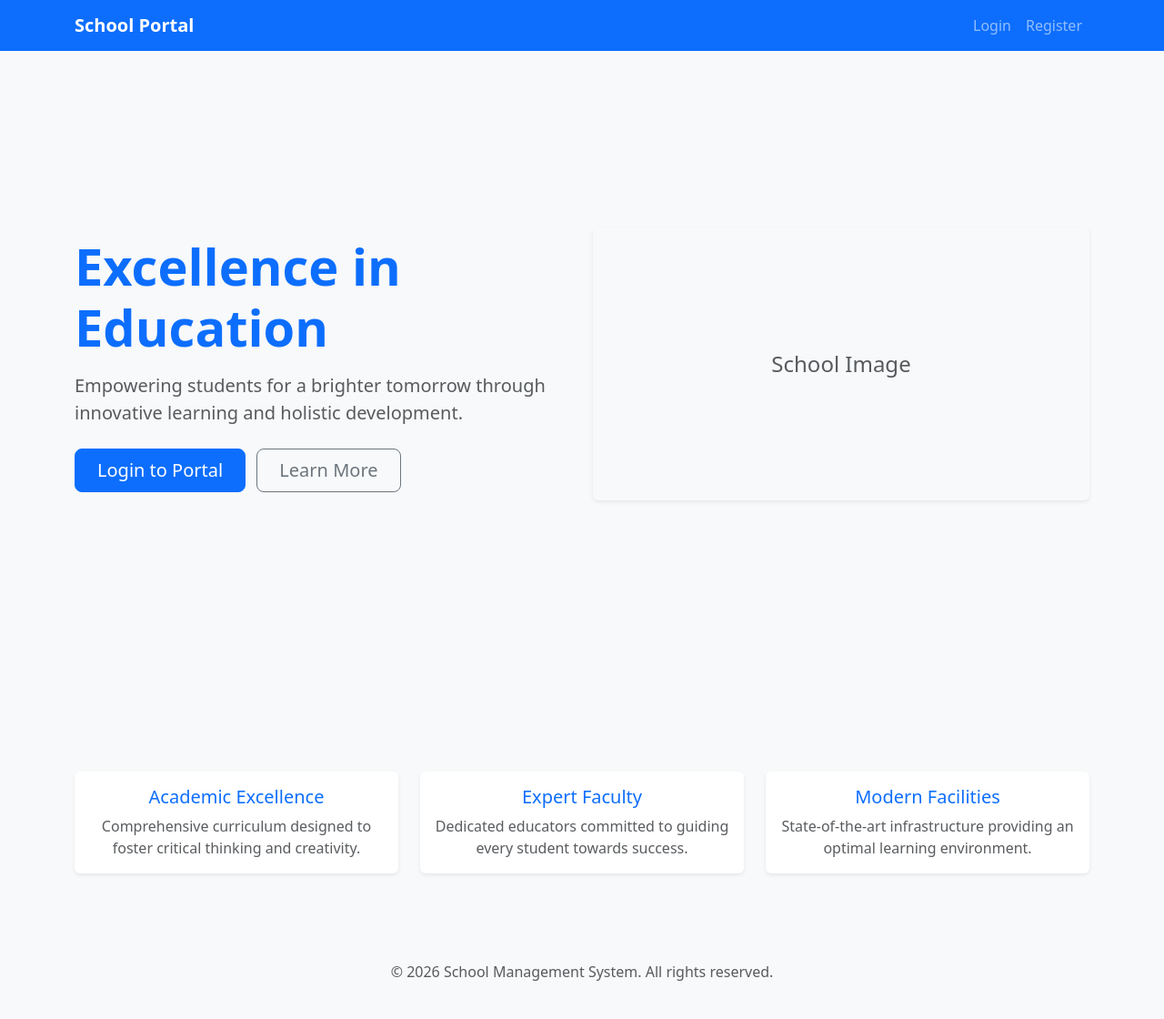
After one commit to webdevdinajpur/simple-user-rest-api, a Node server app: template views/index.ejs in a window 1280 px wide. The commit adds this page. Shown: the whole page at 91% size. Run offline with Node 20, Linux system fonts and the light colour scheme; the template is opened without the code that fills it, so the values that code supplies are empty; some libraries are stand-ins or nearby versions.

Commit message:
feat: Initialize project foundation, MVC architecture, and authentication
- Added required dependencies: helmet, express-rate-limit, connect-mongo, express-validator, multer
- Configured MongoDB connection and session management
- Restructured app into MVC (models, views, controllers, routes, middlewares, services)
- Updated User and Student models with extensive fields and timestamps
- Implemented AuthService and role-based AuthMiddleware
- Created basic public homepage and layout views using EJS and Bootstrap 5.3
- Added automated integration tests for authentication flow using Jest and Supertest

Co-authored-by: webdevdinajpur <245522734+webdevdinajpur@users.noreply.github.com>

```diff
--- a/app.js
+++ b/app.js
@@ -3,19 +3,34 @@ const express = require('express');
 const cors = require('cors');
 const bodyParser = require('body-parser');
 const session = require('express-session');
+const MongoStore = require('connect-mongo').MongoStore;
 const mongoose = require('mongoose');
 const path = require('path');
+const helmet = require('helmet');
+const rateLimit = require('express-rate-limit');
 
 // Route files
 const indexRoute = require('./routes/index.route.js');
 const studentRoute = require('./routes/student.route.js');
+const authRoute = require('./routes/auth.route.js');
 
 // Database connection
-mongoose.connect('mongodb://127.0.0.1:27017/school')
-  .then(() => console.log('MongoDB connected to school db'))
-  .catch(err => console.error('MongoDB connection error:', err));
+const MONGODB_URI = process.env.MONGODB_URI || 'mongodb://127.0.0.1:27017/school';
+if (process.env.NODE_ENV !== 'test') {
+    mongoose.connect(MONGODB_URI)
+      .then(() => console.log('MongoDB connected to school db'))
+      .catch(err => console.error('MongoDB connection error:', err));
+}
 
 const app = express();
+
+// Security and Rate Limiting
+app.use(helmet());
+const limiter = rateLimit({
+    windowMs: 15 * 60 * 1000, // 15 minutes
+    max: 100 // limit each IP to 100 requests per windowMs
+});
+app.use(limiter);
 
 // Set EJS as view engine
 app.set('view engine', 'ejs');
@@ -27,19 +42,38 @@ app.use(bodyParser.urlencoded({ extended: true }));
 app.use(bodyParser.json());
 
 // Session configuration
-app.use(session({
+const sessionConfig = {
     secret: process.env.SESSION_SECRET || 'school-management-secret-key',
     resave: false,
-    saveUninitialized: true
-}));
+    saveUninitialized: false,
+    cookie: {
+        maxAge: 1000 * 60 * 60 * 24 // 1 day
+    }
+};
+
+if (process.env.NODE_ENV !== 'test') {
+    sessionConfig.store = MongoStore.create({
+        mongoUrl: MONGODB_URI,
+        collectionName: 'sessions'
+    });
+}
+
+app.use(session(sessionConfig));
 
 // Use routes
+app.use('/auth', authRoute);
 app.use('/', indexRoute);
 app.use('/', studentRoute);
 
 // invalid path handeling message
 app.use((req,res,next)=>{
-   res.send('<h1 style="text-align:center;"> Invalid Route </h1>');
+   res.status(404).send('<h1 style="text-align:center;"> Invalid Route </h1>');
+});
+
+// global error handler
+app.use((err, req, res, next) => {
+    console.error(err.stack);
+    res.status(500).send('Something broke!');
 });
 
 // export app from this module
--- /dev/null
+++ b/views/index.ejs
@@ -0,0 +1,45 @@
+<%- include('partials/header', { title: 'Welcome - School Management System' }) %>
+
+<div class="row align-items-center vh-100" style="margin-top: -80px;">
+    <div class="col-md-6 text-center text-md-start">
+        <h1 class="display-4 fw-bold text-primary mb-3">Excellence in Education</h1>
+        <p class="lead text-muted mb-4">Empowering students for a brighter tomorrow through innovative learning and holistic development.</p>
+        <a href="/login" class="btn btn-primary btn-lg px-4 me-md-2">Login to Portal</a>
+        <a href="#about" class="btn btn-outline-secondary btn-lg px-4">Learn More</a>
+    </div>
+    <div class="col-md-6 mt-5 mt-md-0 text-center">
+        <!-- Placeholder for hero image -->
+        <div class="bg-light rounded p-5 shadow-sm" style="height: 300px; display: flex; align-items: center; justify-content: center;">
+            <span class="text-muted fs-4">School Image</span>
+        </div>
+    </div>
+</div>
+
+<div class="row text-center mt-5" id="about">
+    <div class="col-md-4 mb-4">
+        <div class="card h-100 shadow-sm border-0">
+            <div class="card-body">
+                <h3 class="h5 card-title text-primary">Academic Excellence</h3>
+                <p class="card-text text-muted">Comprehensive curriculum designed to foster critical thinking and creativity.</p>
+            </div>
+        </div>
+    </div>
+    <div class="col-md-4 mb-4">
+        <div class="card h-100 shadow-sm border-0">
+            <div class="card-body">
+                <h3 class="h5 card-title text-primary">Expert Faculty</h3>
+                <p class="card-text text-muted">Dedicated educators committed to guiding every student towards success.</p>
+            </div>
+        </div>
+    </div>
+    <div class="col-md-4 mb-4">
+        <div class="card h-100 shadow-sm border-0">
+            <div class="card-body">
+                <h3 class="h5 card-title text-primary">Modern Facilities</h3>
+                <p class="card-text text-muted">State-of-the-art infrastructure providing an optimal learning environment.</p>
+            </div>
+        </div>
+    </div>
+</div>
+
+<%- include('partials/footer') %>
--- a/views/partials/footer.ejs
+++ b/views/partials/footer.ejs
@@ -1,6 +1,7 @@
     </div>
-    <footer style="background-color: #f1f1f1; text-align: center; padding: 10px; margin-top: 20px;">
-        <p>&copy; 2023 School Management System. All Rights Reserved.</p>
+    <footer class="text-center mt-5 py-4 text-muted">
+        <p>&copy; <%= new Date().getFullYear() %> School Management System. All rights reserved.</p>
     </footer>
+    <script src="https://cdn.jsdelivr.net/npm/bootstrap@5.3.0/dist/js/bootstrap.bundle.min.js"></script>
 </body>
 </html>
--- a/views/partials/header.ejs
+++ b/views/partials/header.ejs
@@ -3,31 +3,41 @@
 <head>
     <meta charset="UTF-8">
     <meta name="viewport" content="width=device-width, initial-scale=1.0">
-    <title>School Management System</title>
+    <title><%= typeof title != 'undefined' ? title : 'School Management System' %></title>
+    <link href="https://cdn.jsdelivr.net/npm/bootstrap@5.3.0/dist/css/bootstrap.min.css" rel="stylesheet">
     <style>
-        body { font-family: Arial, sans-serif; margin: 0; padding: 0; }
-        header { background-color: #333; color: white; padding: 10px 20px; display: flex; justify-content: space-between; align-items: center; }
-        nav a { color: white; margin: 0 10px; text-decoration: none; }
-        .container { padding: 20px; }
-        table { width: 100%; border-collapse: collapse; margin-top: 20px; }
-        th, td { border: 1px solid #ddd; padding: 8px; text-align: left; }
-        th { background-color: #f2f2f2; }
+        body { background-color: #f8f9fa; }
+        .navbar-brand { font-weight: bold; }
     </style>
 </head>
 <body>
-    <header>
-        <h2>School System</h2>
-        <nav>
-            <a href="/">Home</a>
-            <a href="/notices">Notices</a>
-            <a href="/admission">Admission</a>
-            <% if (locals.user) { %>
-                <a href="/dashboard">Dashboard</a>
-                <a href="/logout">Logout</a>
-            <% } else { %>
-                <a href="/login">Login</a>
-                <a href="/register">Register</a>
-            <% } %>
-        </nav>
-    </header>
-    <div class="container">
+    <nav class="navbar navbar-expand-lg navbar-dark bg-primary">
+        <div class="container">
+            <a class="navbar-brand" href="/">School Portal</a>
+            <button class="navbar-toggler" type="button" data-bs-toggle="collapse" data-bs-target="#navbarNav">
+                <span class="navbar-toggler-icon"></span>
+            </button>
+            <div class="collapse navbar-collapse" id="navbarNav">
+                <ul class="navbar-nav ms-auto">
+                    <% if (locals.user) { %>
+                        <li class="nav-item">
+                            <a class="nav-link" href="/dashboard">Dashboard</a>
+                        </li>
+                        <li class="nav-item">
+                            <form action="/auth/logout" method="POST" class="d-inline">
+                                <button class="btn nav-link" style="border: none; background: none;">Logout</button>
+                            </form>
+                        </li>
+                    <% } else { %>
+                        <li class="nav-item">
+                            <a class="nav-link" href="/login">Login</a>
+                        </li>
+                        <li class="nav-item">
+                            <a class="nav-link" href="/register">Register</a>
+                        </li>
+                    <% } %>
+                </ul>
+            </div>
+        </div>
+    </nav>
+    <div class="container mt-4">
```
Also changed, not shown: controllers/user.controller.js (+7 -26 lines), middlewares/auth.middleware.js (added, +23 -0 lines), models/student.model.js (+26 -1 lines), models/user.model.js (+13 -4 lines), package.json (+19 -6 lines), routes/auth.route.js (added, +9 -0 lines), services/auth.service.js (added, +42 -0 lines), tests/auth.test.js (added, +105 -0 lines), tests/jest.setup.js (added, +1 -0 lines), 1 other file.
